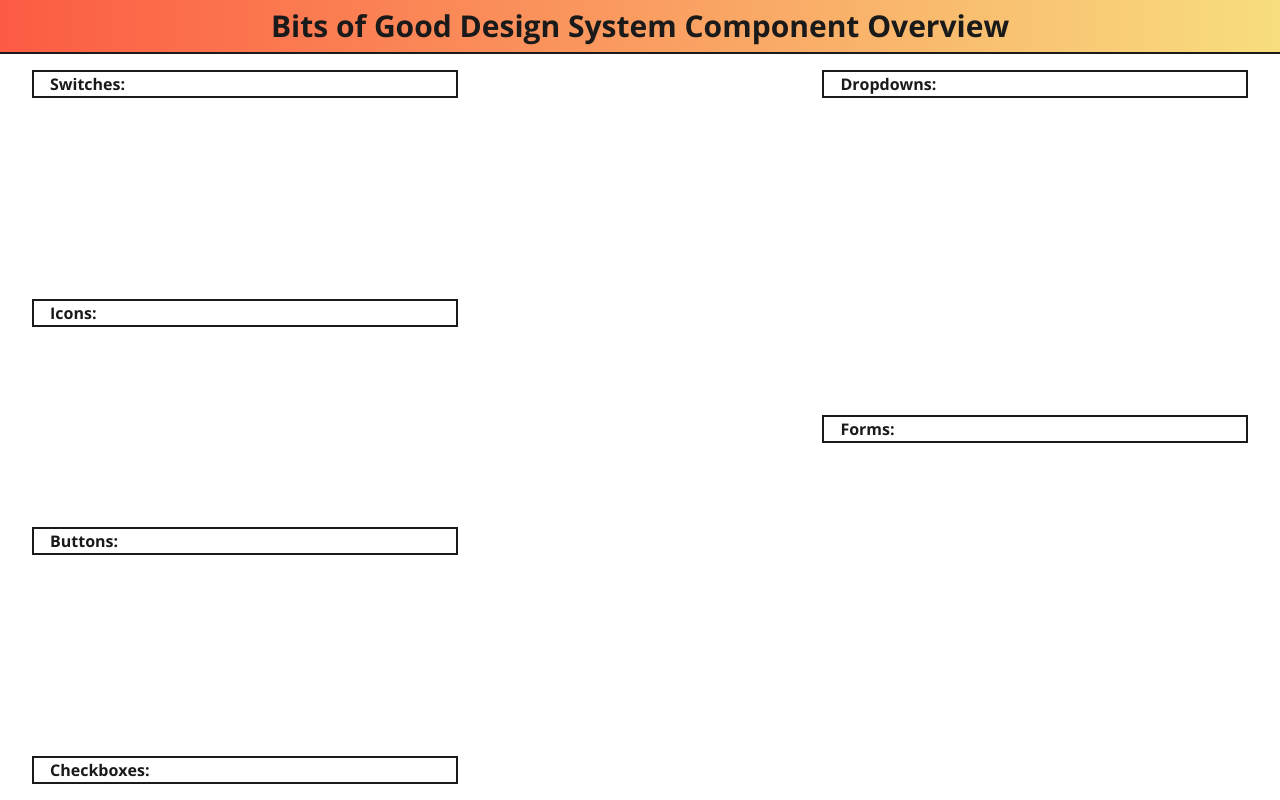
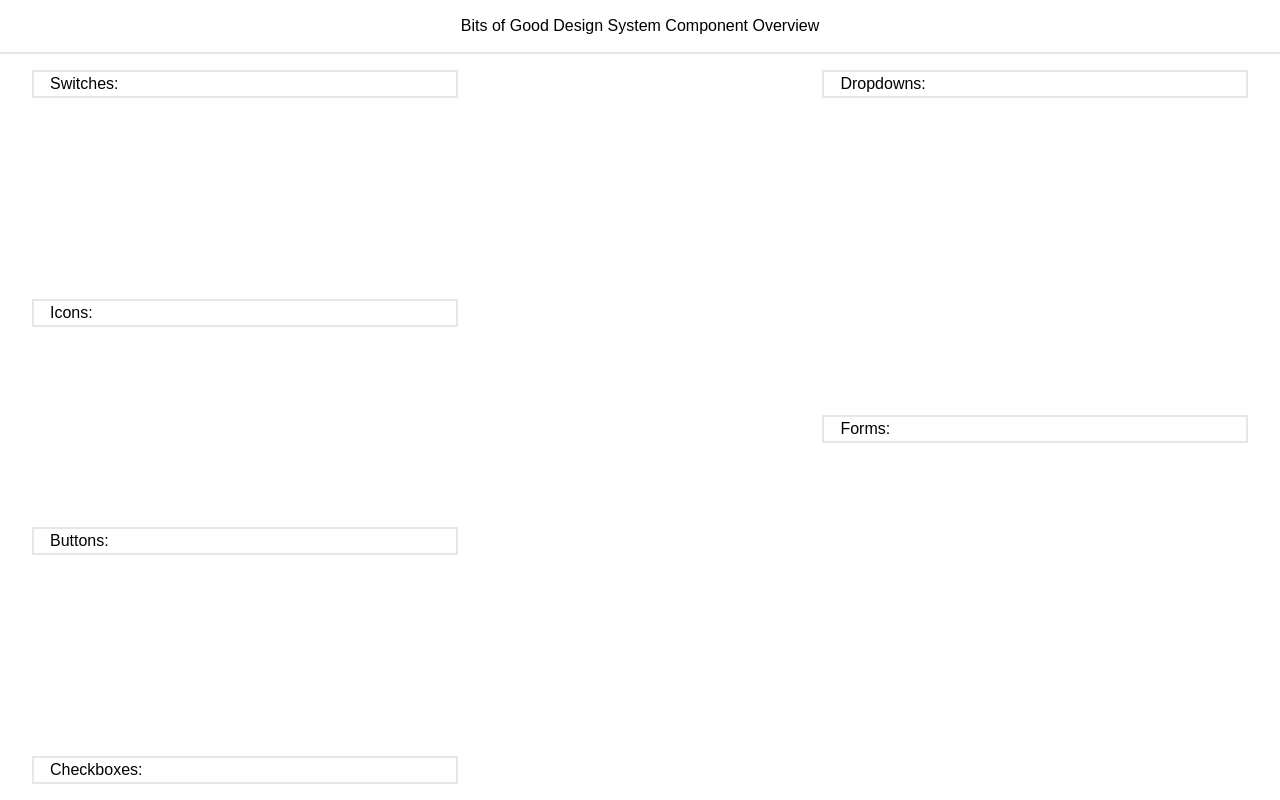
Before and after one commit to GTBitsOfGood/design-system, a Next.js app: page / in a window 1280 px wide. Built offline with nearby package versions, Linux system fonts and the light colour scheme.

Commit message:
Initial website

```diff
--- a/src/pages/index.tsx
+++ b/src/pages/index.tsx
@@ -1,62 +1,54 @@
-import { Open_Sans } from "next/font/google";
-
-const openSans = Open_Sans({
-  subsets: ['latin'],
-  display: 'swap',
-  variable: '--font-open-sans',
-});
-
 export default function Home() {
   return (
     <div
-      className={`${openSans.variable} ${openSans.variable} flex flex-col h-screen font-[family-name:var(--font-open-sans)]`}
+      className={`flex flex-col h-screen`}
     >
-      <div className="flex items-center justify-center w-full h-[7%] border-solid border-b-2 border-[theme(colors.foreground)] bg-gradient-to-r from-[theme(colors.primary)] to-[theme(colors.secondary)] mb-4">
-        <h1 className="text-3xl font-bold">Bits of Good Design System Component Overview</h1>
+      <div className="flex items-center justify-center w-full h-[7%] border-solid border-b-2 mb-4">
+        <h1>Bits of Good Design System Component Overview</h1>
       </div>
       <div className="flex h-[95%] w-[100%] justify-between pb-4 px-8">
         <div className="flex flex-col justify-between w-[35%]">
           {/*
             Put all switches here. Make sure all of the ones in Figma are here and match the design in Figma.
           */}
-          <div className="flex flex-col items-center justify-between border-solid border-2 border-[theme(colors.foreground)]">
-            <h3 className="self-start ml-4 font-bold">Switches:</h3>
+          <div className="flex flex-col items-center justify-between border-solid border-2">
+            <h3 className="self-start ml-4">Switches:</h3>
           </div>
 
           {/*
             Put all icons here. Make sure all of the ones in Figma are here and match the design in Figma.
           */}
-          <div className="flex flex-col items-center justify-between border-solid border-2 border-[theme(colors.foreground)]">
-            <h3 className="self-start ml-4 font-bold">Icons:</h3>
+          <div className="flex flex-col items-center justify-between border-solid border-2">
+            <h3 className="self-start ml-4">Icons:</h3>
           </div>
 
           {/*
             Put all buttons here. Make sure all of the ones in Figma are here and match the design in Figma.
           */}
-          <div className="flex flex-col items-center justify-between border-solid border-2 border-[theme(colors.foreground)]">
-            <h3 className="self-start ml-4 font-bold">Buttons:</h3>
+          <div className="flex flex-col items-center justify-between border-solid border-2">
+            <h3 className="self-start ml-4">Buttons:</h3>
           </div>
 
           {/*
             Put all checkboxes here. Make sure all of the ones in Figma are here and match the design in Figma.
           */}
-          <div className="flex flex-col items-center justify-between border-solid border-2 border-[theme(colors.foreground)]">
-            <h3 className="self-start ml-4 font-bold">Checkboxes:</h3>
+          <div className="flex flex-col items-center justify-between border-solid border-2">
+            <h3 className="self-start ml-4">Checkboxes:</h3>
           </div>
         </div>
         <div className="flex flex-col justify-between w-[35%]">
           {/*
             Put all dropdown and dropdown options here. Make sure all of the ones in Figma are here and match the design in Figma.
           */}
-          <div className="flex flex-col items-center justify-between border-solid border-2 border-[theme(colors.foreground)]">
-            <h3 className="self-start ml-4 font-bold">Dropdowns:</h3>
+          <div className="flex flex-col items-center justify-between border-solid border-2">
+            <h3 className="self-start ml-4">Dropdowns:</h3>
           </div>
 
           {/*
             Put all form elements here. Make sure all of the ones in Figma are here and match the design in Figma.
           */}
-          <div className="flex flex-col items-center justify-between border-solid border-2 border-[theme(colors.foreground)]">
-            <h3 className="self-start ml-4 font-bold">Forms:</h3>
+          <div className="flex flex-col items-center justify-between border-solid border-2">
+            <h3 className="self-start ml-4">Forms:</h3>
           </div>
 
           {/* Temp placeholder for style */}
--- a/src/styles/globals.css
+++ b/src/styles/globals.css
@@ -7,16 +7,10 @@
 #root,
 #docs-root {
   padding: 0;
-  --background: #ffffff;
-  --foreground: #1a1a1a;
-  --primary: #fc5b43;
-  --secondary: #f8de7e;
 }
 
 body {
   padding: 0;
-  color: var(--foreground);
-  background: var(--background);
   font-family: Arial, Helvetica, sans-serif;
 }
 
--- a/tailwind.config.ts
+++ b/tailwind.config.ts
@@ -8,15 +8,10 @@
   ],
   theme: {
     extend: {
-      colors: {
-        background: "var(--background)",
-        foreground: "var(--foreground)",
-        primary: "var(--primary)",
-        secondary: "var(--secondary)",
+      screens: {
+        'mobile': '640px',
+        'desktop': '1024px',
       },
-      fontFamily: {
-        "open-sans": "var(--font-open-sans)",
-      }
     },
   },
   plugins: [],
```
